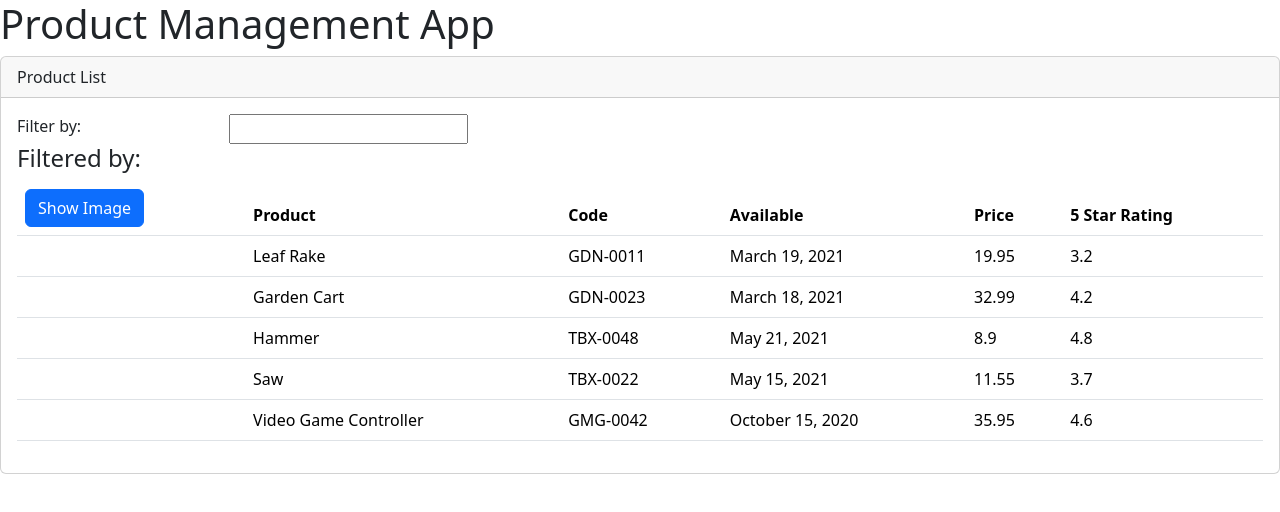
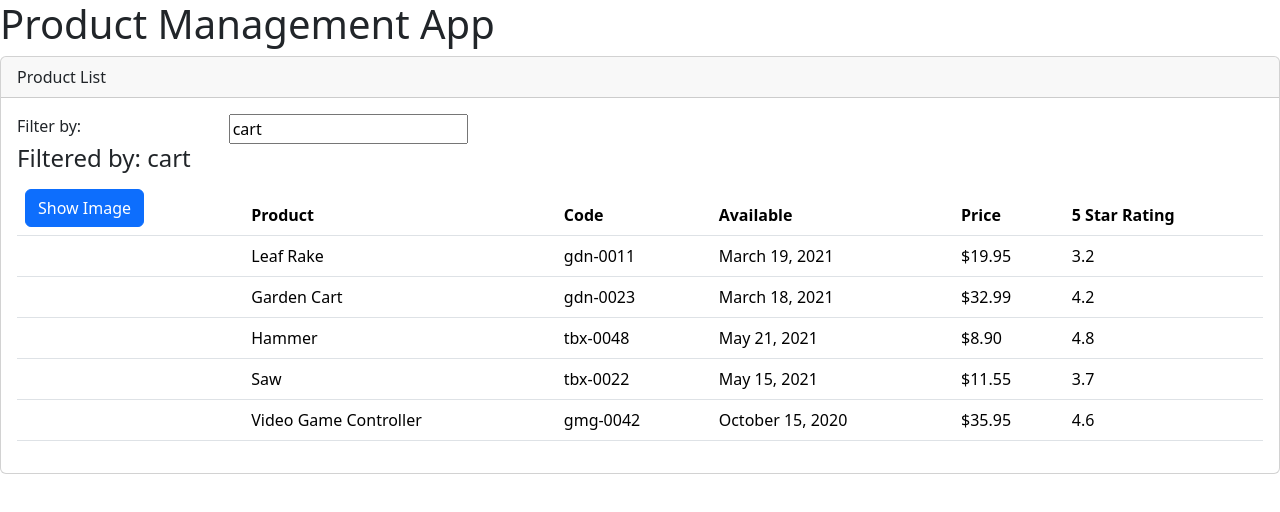
Before and after one commit to javamoth/product-management-app, an Angular app: page / in a window 1280 px wide. Shown: the top 512 px of the page. Built offline with nearby package versions, Linux system fonts and the light colour scheme.

Commit message:
product list pipe formatting added

```diff
--- a/src/app/app.module.ts
+++ b/src/app/app.module.ts
@@ -1,5 +1,7 @@
 import { NgModule } from '@angular/core';
 import { BrowserModule } from '@angular/platform-browser';
+import { FormsModule } from '@angular/forms';
+
 
 import { AppComponent } from './app.component';
 import { ProductListComponent } from './products/product-list.component';
@@ -10,7 +12,8 @@
     ProductListComponent
   ],
   imports: [
-    BrowserModule
+    BrowserModule,
+    FormsModule
   ],
   providers: [],
   bootstrap: [AppComponent]
--- a/src/app/products/product-list.component.html
+++ b/src/app/products/product-list.component.html
@@ -6,12 +6,13 @@
       <div class='row'>
         <div class='col-md-2'>Filter by:</div>
         <div class='col-md-4'>
-          <input type='text' />
+          <input type='text'
+                    [(ngModel)]="listFilter"/>
         </div>
       </div>
       <div class='row'>
         <div class='col-md-6'>
-          <h4>Filtered by: </h4>
+          <h4>Filtered by: {{listFilter}}</h4>
         </div>
       </div>
       <div class='table-responsive'>
@@ -36,15 +37,13 @@
                     [style.width.px]='imageWidth'
                     [style.margin.px]='imageMargin'/></td>
                 <td>{{product.productName}}</td>
-                <td>{{product.productCode}}</td>
+                <td>{{product.productCode | lowercase}}</td>
                 <td>{{product.releaseDate}}</td>
-                <td>{{product.price}}</td>
+                <td>{{product.price | currency:'USD' : 'symbol' : '1.2-2'}}</td>
                 <td>{{product.starRating}}</td>
             </tr>
-
           </tbody>
         </table>
       </div>
-
     </div>
   </div>
--- a/src/app/products/product-list.component.ts
+++ b/src/app/products/product-list.component.ts
@@ -10,6 +10,7 @@
     imageWidth: number = 50;
     imageMargin: number = 2;
     showImage: boolean = false;
+    listFilter: string ='cart';
     products: any[] =
     [
         {
```
